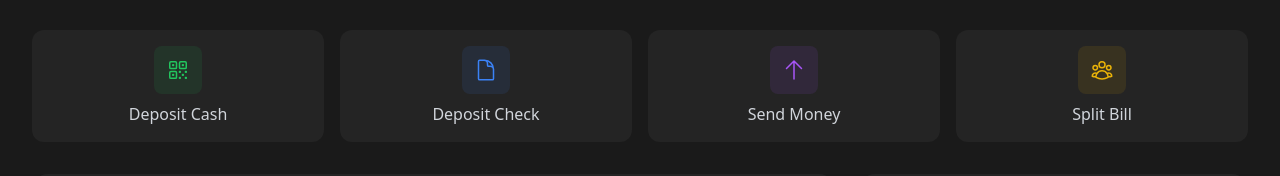
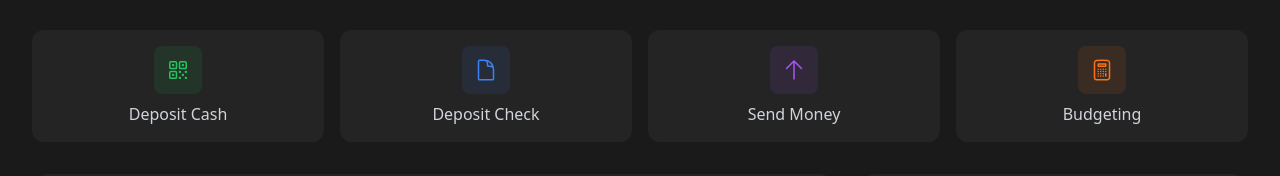
Before and after one commit to IbrahimKhanGH/GoldmanChal, a React (Create React App) app in the folder frontend/: page /dashboard in a window 1280 px wide. Shown: the part 235-411 px from the top of the page. Built offline with nearby package versions, Linux system fonts and the light colour scheme; no server answers.

Commit message:
budgeting

```diff
--- a/frontend/src/pages/Dashboard.jsx
+++ b/frontend/src/pages/Dashboard.jsx
@@ -13,6 +13,7 @@ import {
   GiftIcon,
   PhoneIcon,
   DocumentIcon,
+  CalculatorIcon,
 } from '@heroicons/react/24/outline';
 import { BarChart, Bar, XAxis, YAxis, Tooltip, ResponsiveContainer } from 'recharts';
 import QRScanner from '../components/QRScanner';
@@ -185,10 +186,10 @@ function Dashboard() {
           </button>
 
           <button className="bg-dark-200 hover:bg-dark-300 transition-colors p-4 rounded-xl flex flex-col items-center">
-            <div className="bg-yellow-500/10 p-3 rounded-lg mb-2">
-              <UserGroupIcon className="h-6 w-6 text-yellow-500" />
+            <div className="bg-orange-500/10 p-3 rounded-lg mb-2">
+              <CalculatorIcon className="h-6 w-6 text-orange-500" />
             </div>
-            <span className="text-gray-300">Split Bill</span>
+            <span className="text-gray-300">Budgeting</span>
           </button>
         </div>
 
```
